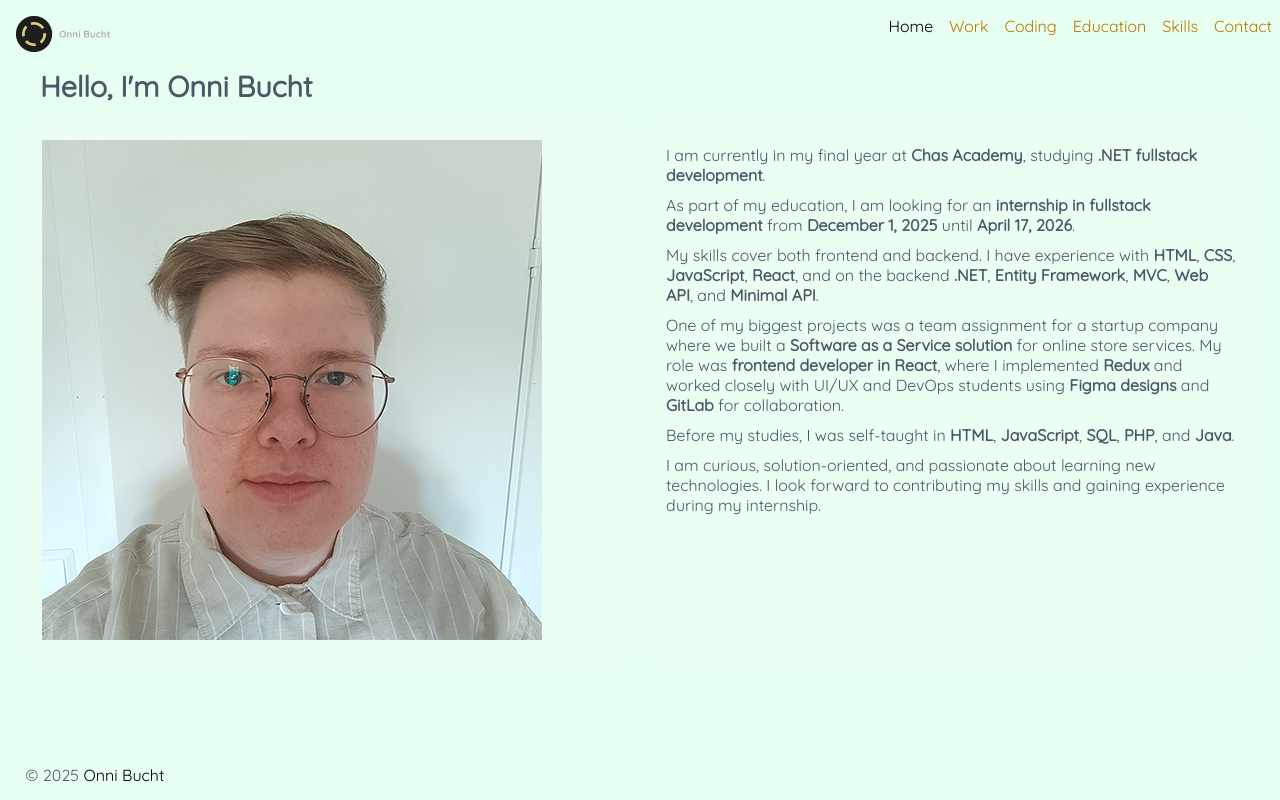
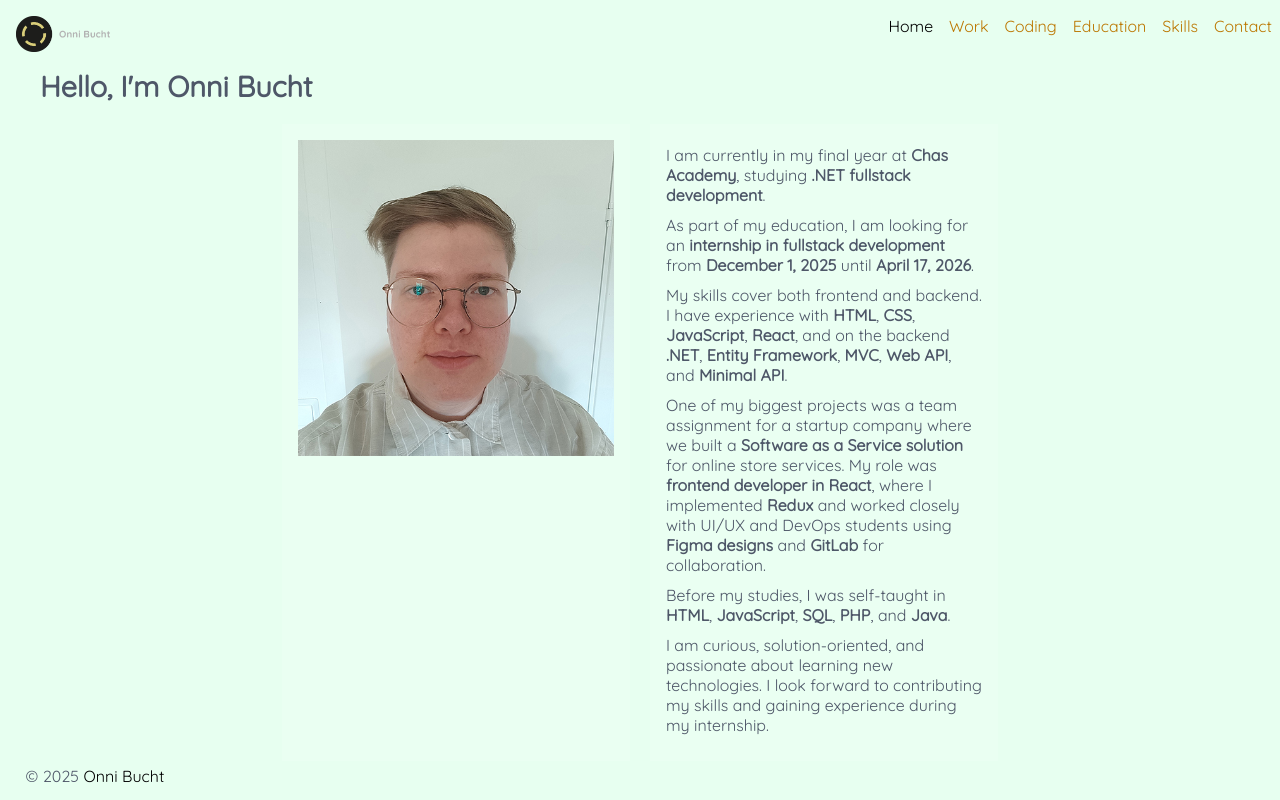
Before and after one commit to onni82/onni82.github.io, a React (Vite) app: page / in a window 1280 px wide. Built offline with nearby package versions, Linux system fonts and the light colour scheme.

Commit message:
Changed main > div width if screen is > 1128px

```diff
--- a/src/styles/global.css
+++ b/src/styles/global.css
@@ -147,6 +147,12 @@ main > div > section {
 	background-color: rgba(255, 255, 255, 0.1);
 	padding: 1em;
 	margin: 0;
+}
+@media screen and (min-width: 1128px) {
+	main > div {
+		width: 56vw;
+		margin: 0 auto;
+	}
 }
 @media screen and (max-width: 537px) {
 	main > div > section {
```
